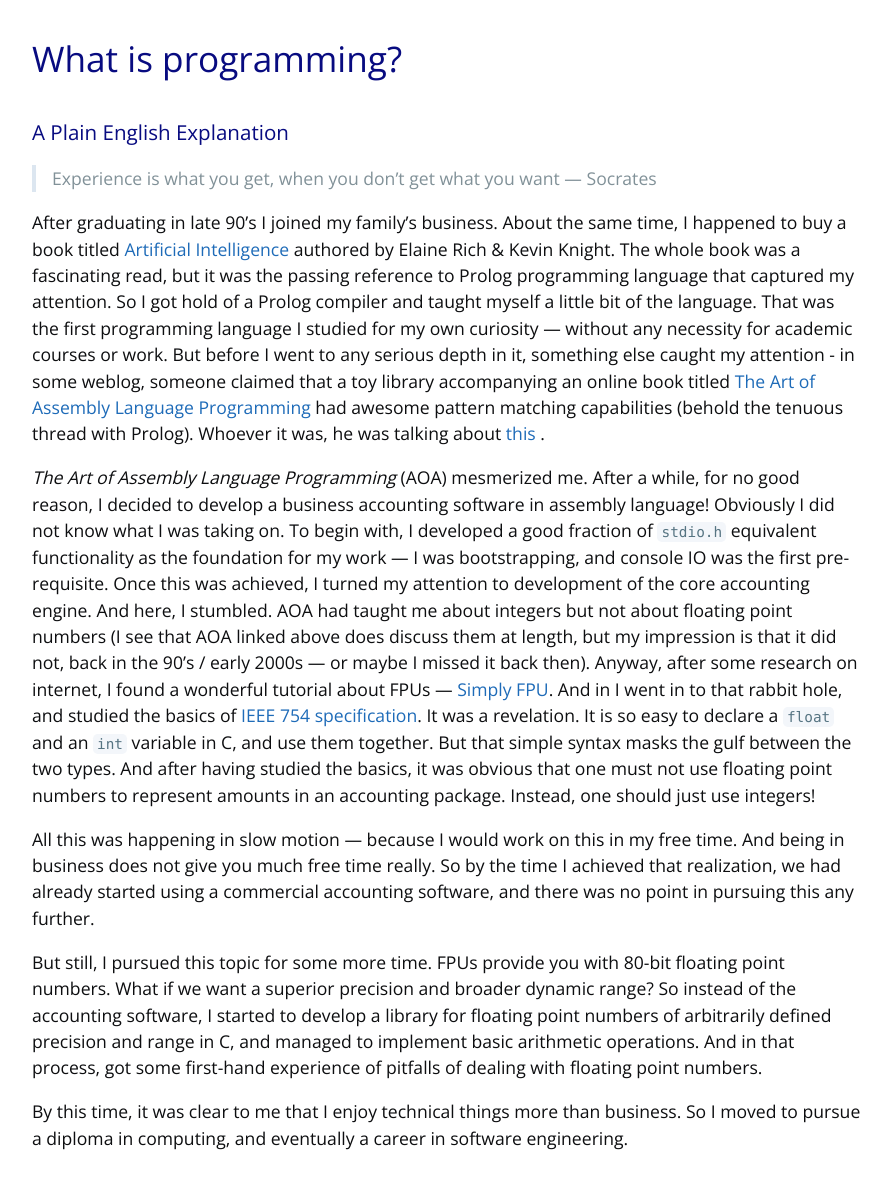
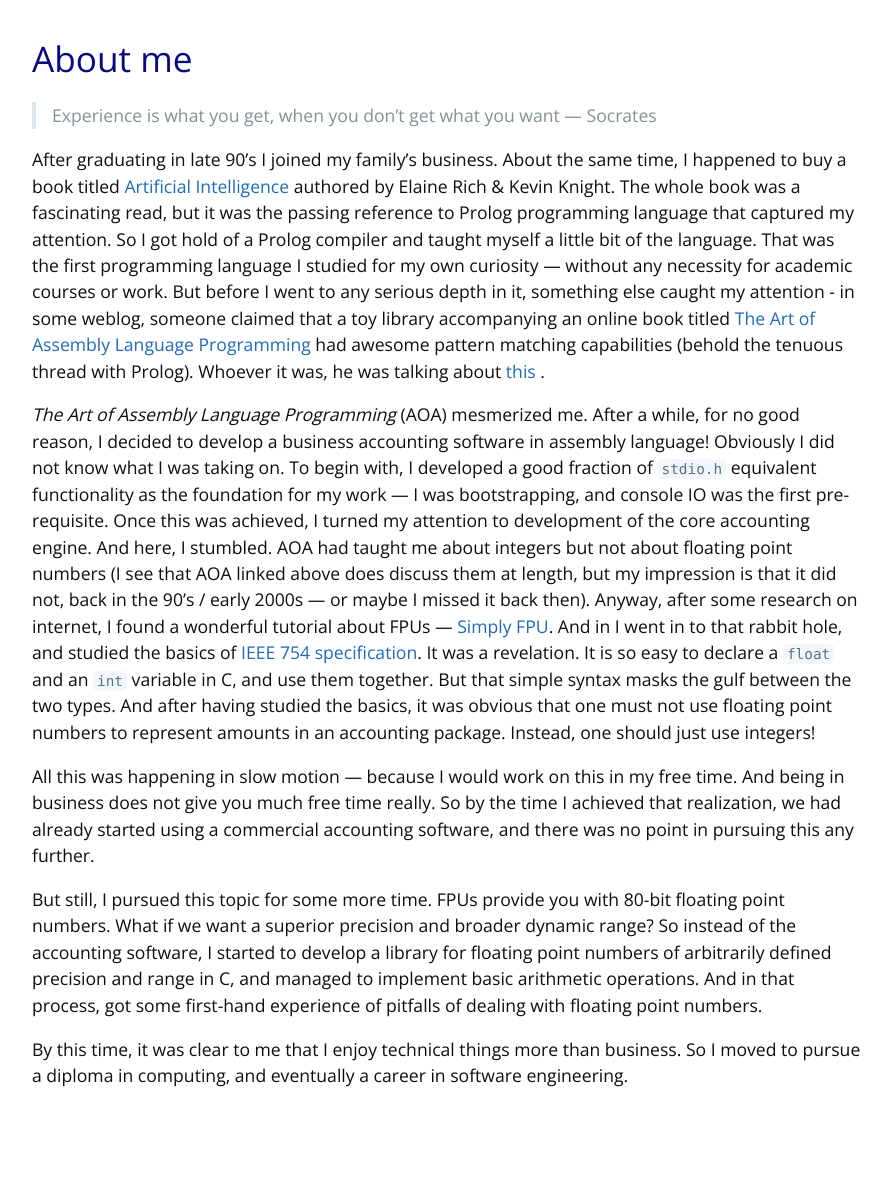
Before and after one commit to vinitjoglekar/vinitjoglekar.github.io, a Jekyll site: the page built from _pages/aboutme.md, in a window 1280 px wide. Shown: the whole page, without its empty margins (192-1083 px from the left). Built offline with Jekyll 4.4.1, drawn with Linux system fonts in a browser that asks for light colours; after the commit the page ends 1138 px from its top, so only the background shows below that.

Commit message:
Update aboutme.md

```diff
--- a/_pages/aboutme.md
+++ b/_pages/aboutme.md
@@ -1,10 +1,9 @@
 ---
 layout: default
-title: What is programming?
+title: About me
 ---
 
-# What is programming?
-### A Plain English Explanation
+# About me
 
 > Experience is what you get, when you don't get what you want &mdash; Socrates
 
```
